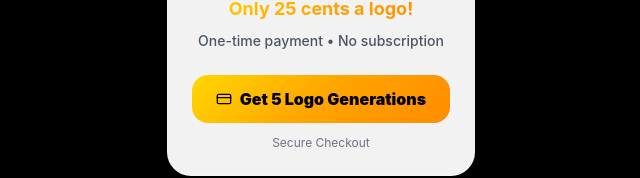
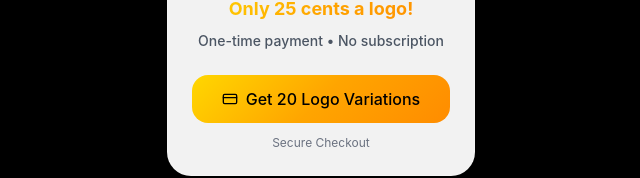
Before and after one commit to logosnapai/LogoSnap-AI, a React (Vite) app: page / in a window 1280 px wide. Shown: the part 506-684 px from the top of the page, without its empty margins (319-959 px from the left). Built offline with nearby package versions, Linux system fonts and the light colour scheme.

Commit message:
Update PaymentWall.tsx
changed bols text in get 5 logo generations to get 2o logo varieations and changed it from bold text to regualr

```diff
--- a/src/components/PaymentWall.tsx
+++ b/src/components/PaymentWall.tsx
@@ -123,7 +123,7 @@ export default function PaymentWall({ onPaymentSuccess }) {
         <Button
           onClick={handlePayment}
           disabled={isProcessing}
-          className="w-full py-3 text-base font-black rounded-2xl text-black hover:shadow-lg hover:shadow-yellow-500/50 transition-all duration-300 hover:scale-105"
+          className="w-full py-3 text-base font-medium rounded-2xl text-black hover:shadow-lg hover:shadow-yellow-500/50 transition-all duration-300 hover:scale-105"
           style={{
             background: 'linear-gradient(135deg, #FFD700, #FFA500, #FF8C00)'
           }}
@@ -136,7 +136,7 @@ export default function PaymentWall({ onPaymentSuccess }) {
           ) : (
             <div className="flex items-center justify-center space-x-2">
               <CreditCard className="w-4 h-4" />
-              <span>Get 5 Logo Generations</span>
+              <span>Get 20 Logo Variations</span>
             </div>
           )}
         </Button>
```
